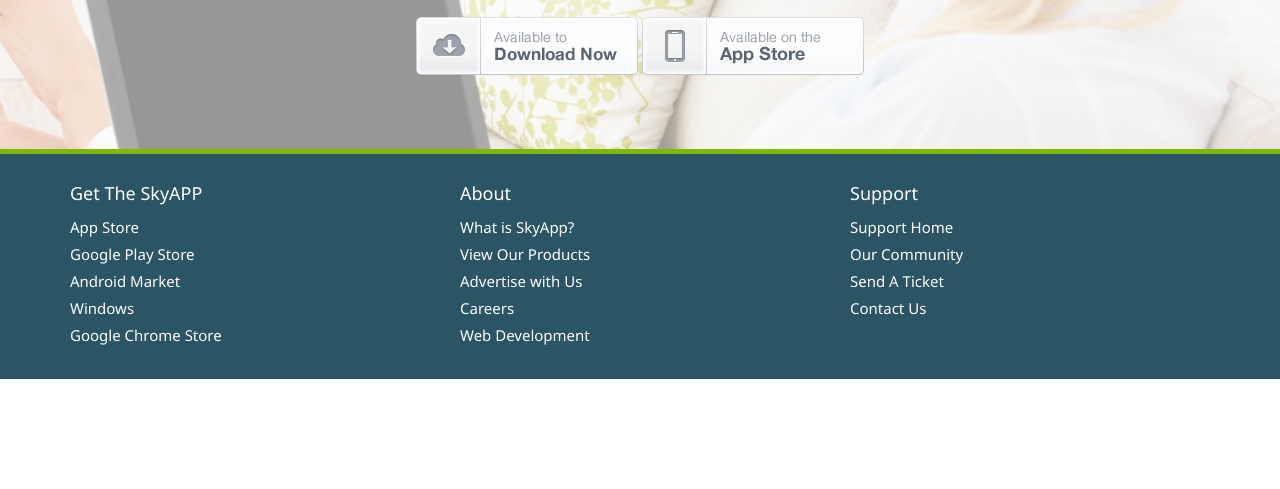
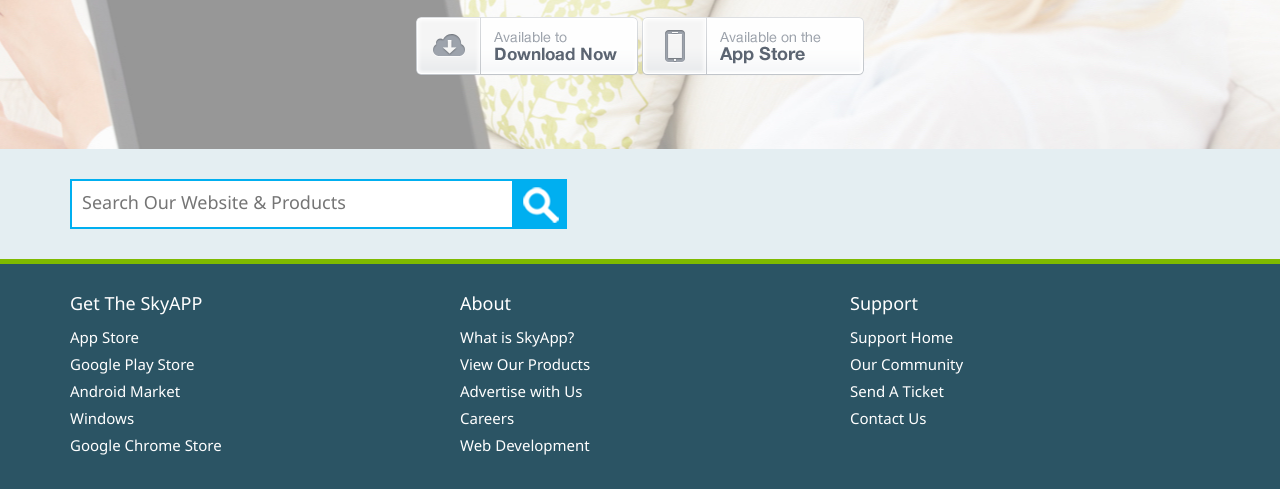
Before and after one commit to AlanJui/myBootstrap, a website: page app/index.html in a window 1280 px wide. Shown: the part 347-836 px from the top of the page. Before the commit the page ends 800 px from the top, so only its background shows below. Drawn offline with Linux system fonts and the light colour scheme.

Commit message:
（1）修訂Gruntfile.js設定錯誤，致使.scss無法正確compile及放入 app/css 目錄之問題；（2）完成 Search on Website & Products

```diff
--- a/Gruntfile.js
+++ b/Gruntfile.js
@@ -125,7 +125,7 @@ module.exports = function (grunt) {
       server: '.tmp'
     },
 
-    // Make sure code css are up to par and there are no obvious mistakes
+    // Make sure code style are up to par and there are no obvious mistakes
     jshint: {
       options: {
         jshintrc: '.jshintrc',
@@ -198,7 +198,7 @@ module.exports = function (grunt) {
         exclude: ['bower_components/bootstrap-sass-official/assets/javajs/bootstrap.js']
       },
       sass: {
-        src: ['<%= config.app %>/css/{,*/}*.{scss,sass}'],
+        src: ['<%= config.app %>/scss/{,*/}*.{scss,sass}'],
         ignorePath: /(\.\.\/){1,2}bower_components\//
       }
     },
--- a/app/index.html
+++ b/app/index.html
@@ -59,8 +59,8 @@
     <div class="container showcase-content">
       <h1>Bootstrap HTML5/CSS3 Template</h1>
       <p class="lead">
-        A clean and versatile <strong>Bootstrap 3</strong> theme <br>
-        A responsive design for your business and products
+        A clean and versatile <strong>Bootstrap 3</strong> theme
+        <br> A responsive design for your business and products
       </p>
       <div>
         <a href="#"><img src="img/btn-download.png" alt="Download">
@@ -72,6 +72,23 @@
   </section>
 
   <!-- Search Our Website & Products -->
+  <section class="section-light">
+    <div class="container">
+      <div class="row">
+        <div class="col-md-6">
+          <form class="search">
+            <div>
+              <input type="search" placeholder="Search Our Website & Products ">
+              <button type="submit" value="">
+                <img src="img/search.png" alt="Search">
+              </button>
+            </div>
+          </form>
+        </div>
+        <div class="col-md-6"></div>
+      </div>
+    </div>
+  </section>
 
   <!-- Product features -->
 
--- a/app/scss/layouts/_nav.scss
+++ b/app/scss/layouts/_nav.scss
@@ -3,7 +3,7 @@
 
 .navbar{
 	background: #fff;
-	// margin-bottom: 30px;
+	margin-bottom: 0;
 
 	a {
 		color: $primary-color !important;
--- a/app/scss/modules/_forms.scss
+++ b/app/scss/modules/_forms.scss
@@ -10,7 +10,6 @@
 
 	input[type="search"]{
 		border:0;
-		// height:50px;
 		height: 50px;
 		width:80%;
 		border:2px solid $primary-color;
--- a/app/scss/modules/_sections.scss
+++ b/app/scss/modules/_sections.scss
@@ -1,12 +1,9 @@
 /* Sections */
 
 section{
-	// padding:30px 0;
 }
 
 .section-showcase {
-	// padding: 0px;
-	margin: -20px;
 	height:$showcase-height;
 	background:url($showcase-image) no-repeat top center;
 
@@ -37,8 +34,10 @@ section{
 .section-secondary{
 	@include add-background($secondary-color);
 }
+
 .section-light{
 	@include add-background($light-color);
+	padding: 20px 0 20px;
 }
 
 .section-dark{
--- a/package.json
+++ b/package.json
@@ -6,6 +6,7 @@
     "grunt-autoprefixer": "^1.0.0",
     "grunt-concurrent": "^0.5.0",
     "grunt-contrib-clean": "^0.6.0",
+    "grunt-contrib-compass": "^1.0.1",
     "grunt-contrib-concat": "^0.5.0",
     "grunt-contrib-connect": "^0.8.0",
     "grunt-contrib-copy": "^0.5.0",
```
